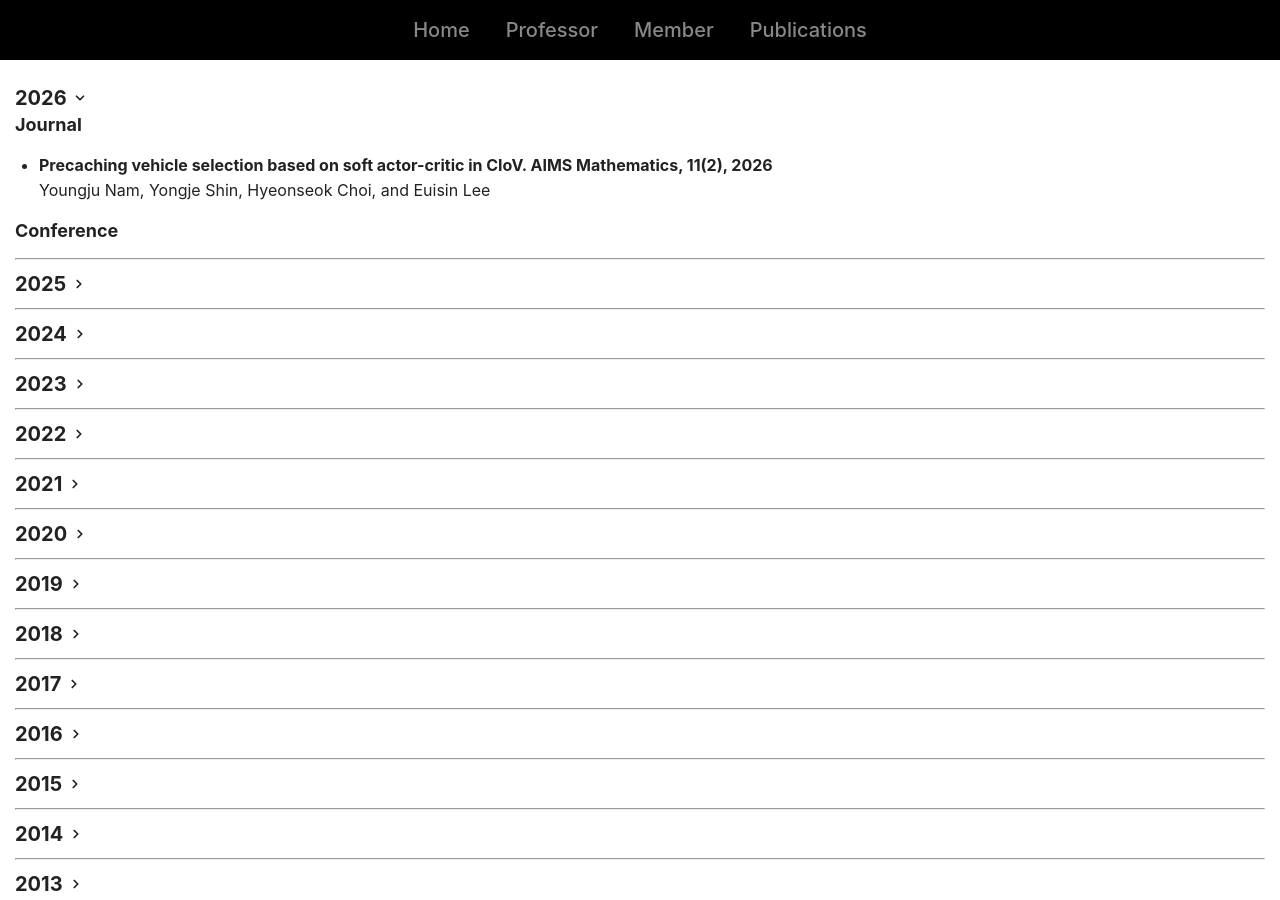
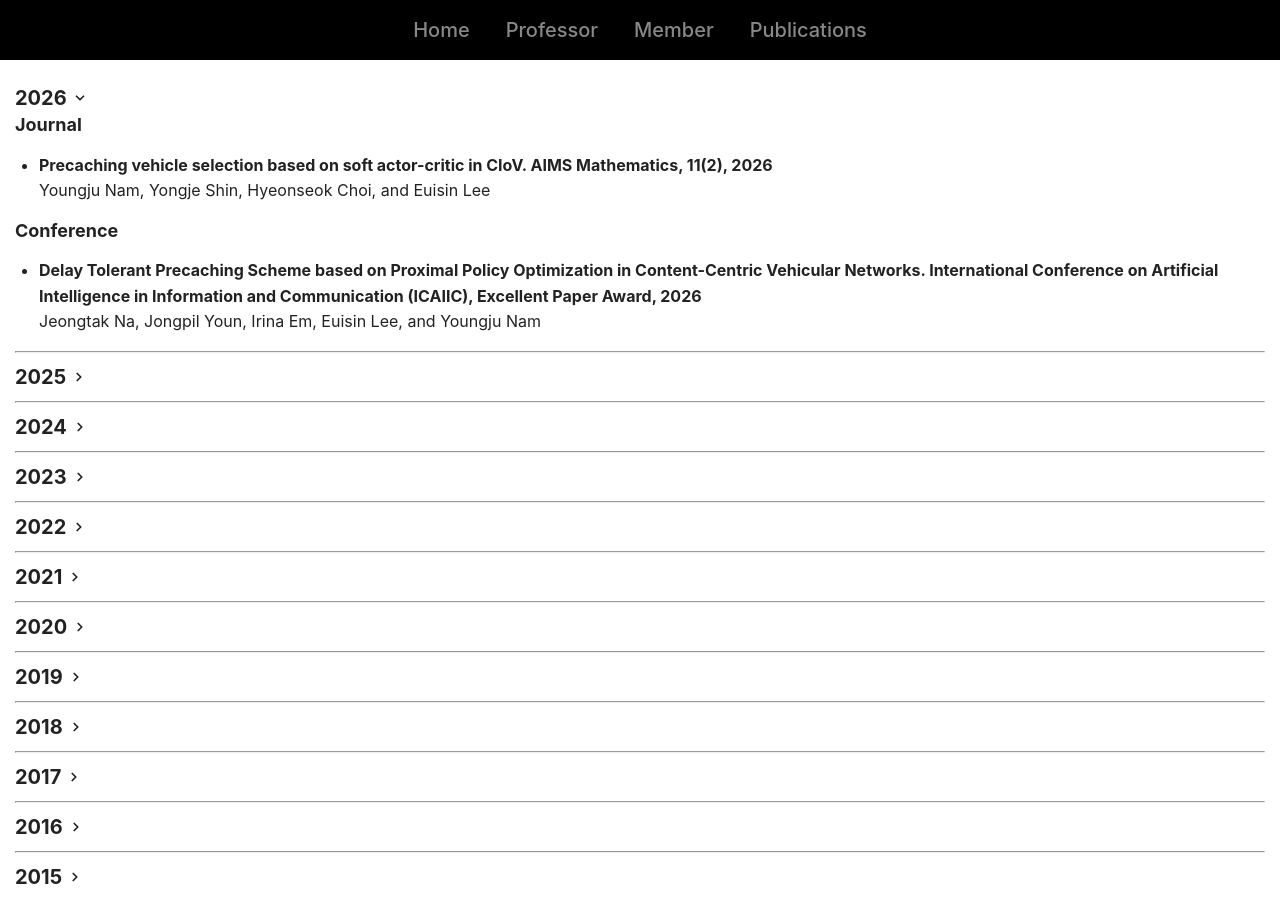
Before and after one commit to mnc-cbnu/mnc-cbnu.github.io, a Jekyll site: the page built from publications/index.html, in a window 1280 px wide and 900 px high, scrolled down 364 px. Built offline with Jekyll 4.4.1, drawn with Linux system fonts in a browser that asks for light colours.

Commit message:
Update news from Notion (Auto)

```diff
--- a/_data/featured.yml
+++ b/_data/featured.yml
@@ -1,3 +1,10 @@
+- title: Delay Tolerant Precaching Scheme based on Proximal Policy Optimization in
+    Content-Centric Vehicular Networks
+  authors: Jeongtak Na, Jongpil Youn, Irina Em,  Euisin Lee, and Youngju Nam
+  venue: International Conference on Artificial Intelligence in Information and Communication
+    (ICAIIC), Excellent Paper Award
+  year: 2026
+  page_id: 319d280f-69a3-80c3-b156-ed1a650e9a72
 - title: Content Storage Management and Precaching Scheme in Content-Centric Networks-Based
     Internet of Vehicle
   authors: Y Nam, H Choi, E Lee
--- a/_data/publications.yml
+++ b/_data/publications.yml
@@ -4,7 +4,13 @@
       11(2), 2026
     authors: Youngju Nam, Yongje Shin, Hyeonseok Choi, and Euisin Lee
     page_id: 319d280f-69a3-80a3-8027-f55421bc7d1a
-  conference: []
+  conference:
+  - title: Delay Tolerant Precaching Scheme based on Proximal Policy Optimization
+      in Content-Centric Vehicular Networks. International Conference on Artificial
+      Intelligence in Information and Communication (ICAIIC), Excellent Paper Award,
+      2026
+    authors: Jeongtak Na, Jongpil Youn, Irina Em,  Euisin Lee, and Youngju Nam
+    page_id: 319d280f-69a3-80c3-b156-ed1a650e9a72
 2025:
   journal:
   - title: 'Energy Balancing and Lifetime Extension: A Random Quorum-Based Sink Location
```
